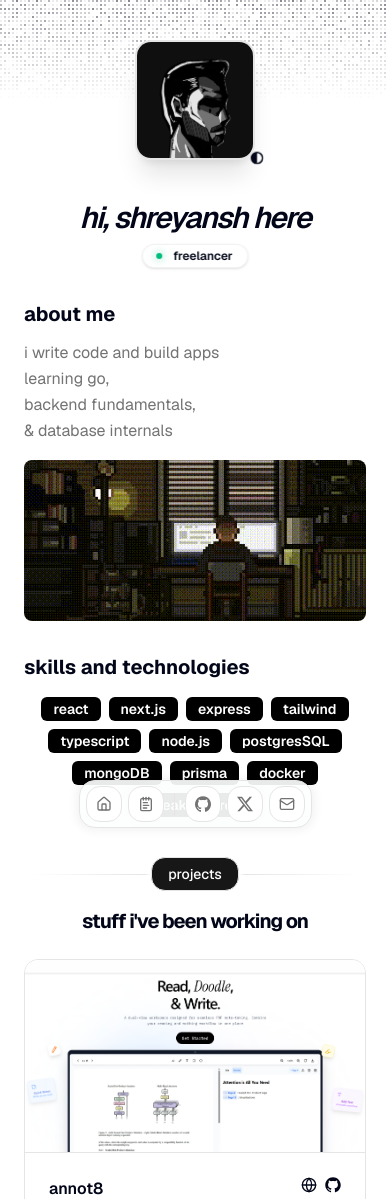
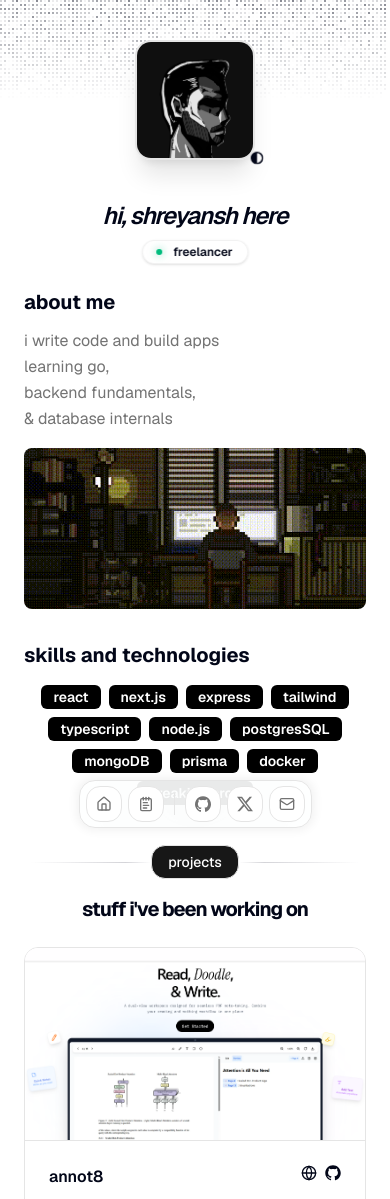
Before and after one commit to ss1ngh/portfolio, a Next.js app: page / in a window 390 px wide. Shown: the top 1199 px of the page. Built offline with nearby package versions, Linux system fonts and the light colour scheme.

Commit message:
touchups type shit

```diff
--- a/src/app/opengraph-image.tsx
+++ b/src/app/opengraph-image.tsx
@@ -111,7 +111,7 @@ export default async function Image() {
         const imageUrl = DATA.avatarUrl
             ? new URL(DATA.avatarUrl, DATA.url).toString()
             : undefined;
-        const gifUrl = `${DATA.url}/og-image.png`;
+        const picUrl = "public/og-image.png";
 
         return new ImageResponse(
             (
@@ -126,8 +126,8 @@ export default async function Image() {
                             <div style={styles.mainContainer}>
                                 <div style={styles.title}>{DATA.name}</div>
                                 <img
-                                    src={gifUrl}
-                                    alt="Coding pixel art"
+                                    src={picUrl}
+                                    alt = "og-image"
                                     style={{
                                         width: "400px",
                                         height: "auto",
--- a/src/app/page.tsx
+++ b/src/app/page.tsx
@@ -25,7 +25,7 @@ export default function Page() {
             <div className="relative gap-2 flex flex-col order-2 md:order-1 w-full items-center md:items-start md:w-auto">
               <BlurFadeText
                 delay={BLUR_FADE_DELAY}
-                className="text-3xl pt-6 font-semibold italic tracking-tighter sm:text-4xl xl:text-5xl text-center md:text-left"
+                className="text-2xl pt-6 font-semibold italic tracking-tighter md:text-4xl  text-center md:text-left"
                 yOffset={8}
                 text={`hi, ${DATA.name.split(" ")[0]} here`}
               />
@@ -40,9 +40,9 @@ export default function Page() {
 
 
       <section id="about">
-        <div className="flex min-h-0 flex-col gap-y-3 max-w-xl mx-auto mt-12">
+        <div className="flex min-h-0 flex-col gap-y-3 max-w-xl mx-auto mt-10">
           <BlurFade delay={BLUR_FADE_DELAY * 3}>
-            <h2 className="text-xl font-bold transition-transform duration-300 ease-out hover:scale-110 w-fit sm:text-2xl">about me</h2>
+            <h2 className="text-xl font-bold transition-transform duration-300 ease-out hover:scale-110 w-fit">about me</h2>
           </BlurFade>
           <BlurFade delay={BLUR_FADE_DELAY * 4}>
             <div className="prose max-w-full text-pretty text-base font-sans leading-relaxed text-muted-foreground prose-p:my-0">
@@ -108,7 +108,7 @@ export default function Page() {
       <section id="skills">
         <div className="pt-4 flex min-h-0 flex-col gap-y-4 max-w-xl mx-auto">
           <BlurFade delay={BLUR_FADE_DELAY * 9}>
-            <h2 className="text-xl font-bold transition-transform duration-300 ease-out hover:scale-110 w-fit sm:text-2xl">skills and technologies</h2>
+            <h2 className="text-xl font-bold transition-transform duration-300 ease-out hover:scale-110 w-fit">skills and technologies</h2>
           </BlurFade>
           <div className="flex flex-wrap justify-center gap-2">
             {DATA.skills.map((skill, id) => (
--- a/src/components/section/projects-section.tsx
+++ b/src/components/section/projects-section.tsx
@@ -11,16 +11,16 @@ export default function ProjectsSection() {
         <section id="projects">
             <div className="flex min-h-0 flex-col pt-6 sm:pt-8">
                 <div className="flex flex-col gap-y-4 mb-6 sm:mb-10 items-center justify-center">
-                    <div className="flex items-center w-full max-w-[800px] mx-auto">
+                    <div className="flex items-center w-full max-w-200 mx-auto">
                         <div
-                            className="flex-1 h-px bg-linear-to-r from-transparent from-5% via-border via-95% to-transparent"
+                            className="flex-1 h-px bg-linear-to-r from-5% via-zinc-300 via-80% to-transparent"
 
                         />
                         <div className="border bg-primary z-10 rounded-xl px-4 py-1">
                             <span className="text-background text-sm font-medium">projects</span>
                         </div>
                         <div
-                            className="flex-1 h-px bg-linear-to-l from-transparent from-5% via-border via-95% to-transparent"
+                            className="flex-1 h-px bg-linear-to-l from-5% via-zinc-300 via-80% to-transparent"
 
                         />
                     </div>
@@ -29,7 +29,7 @@ export default function ProjectsSection() {
                     </div>
                 </div>
 
-                <div className="grid grid-cols-1 gap-3 sm:grid-cols-2 max-w-[800px] mx-auto auto-rows-fr mb-6">
+                <div className="grid grid-cols-1 gap-3 sm:grid-cols-2 max-w-200 mx-auto auto-rows-fr mb-6">
                     {DATA.projects.slice(0, 4).map((project, id) => (
                         <BlurFade
                             key={project.title}
```
